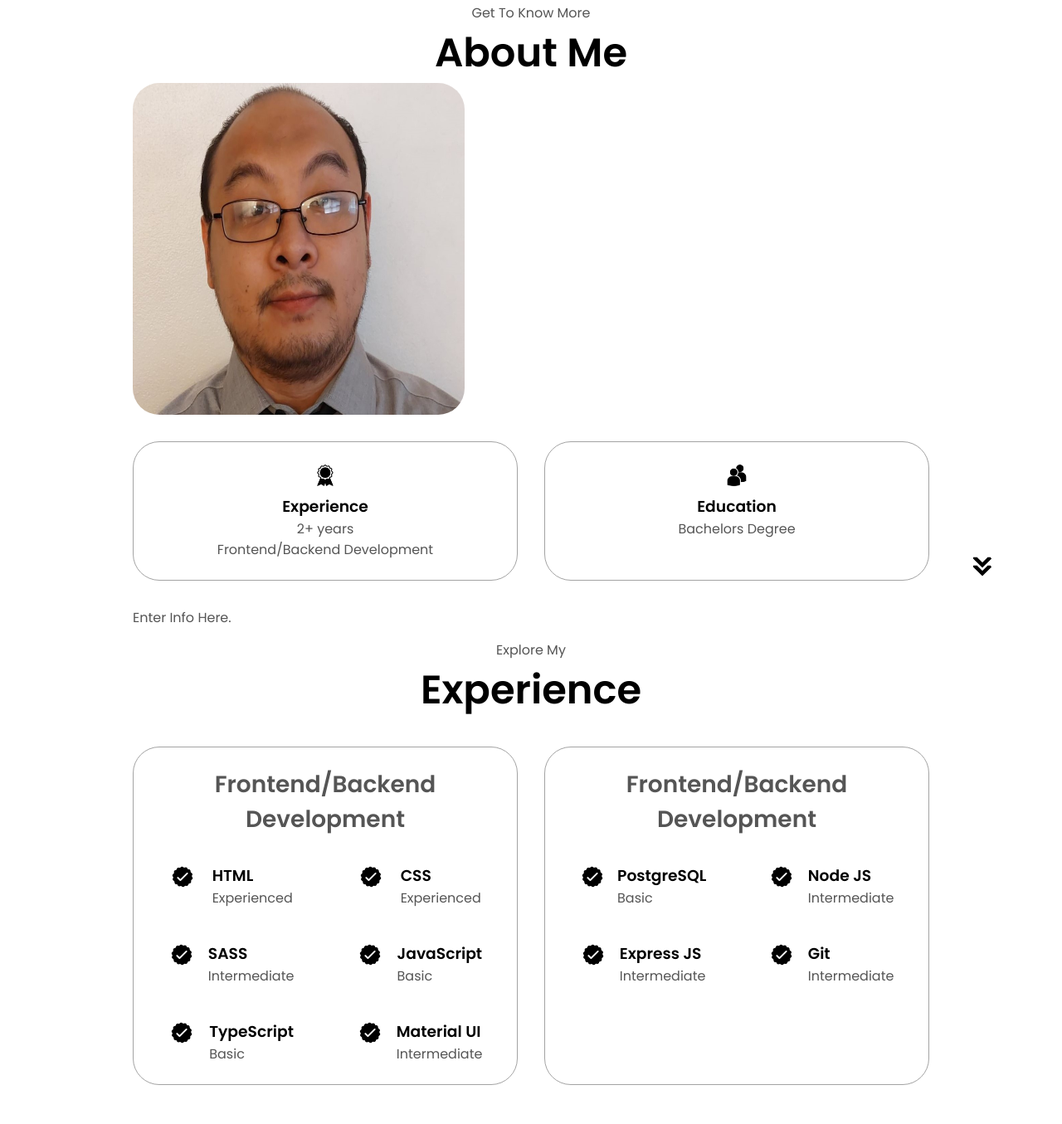
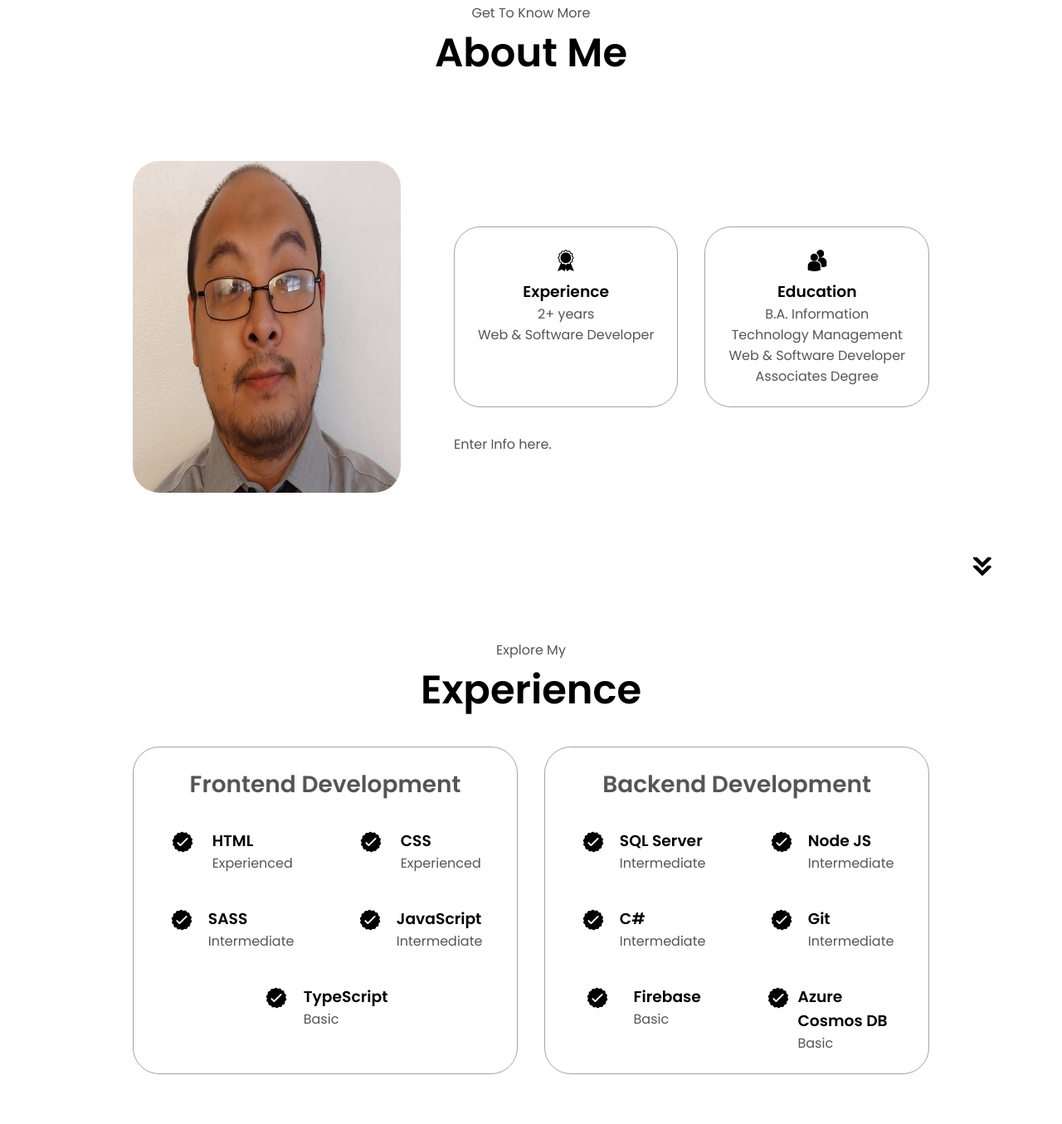
Before and after one commit to kouvang322/Personal-Portfolio, a plain HTML site: page index.html in a window 1280 px wide. Shown: the part 925-2280 px from the top of the page at 83% size. Drawn offline with Linux system fonts and the light colour scheme.

Commit message:
Changes to my info
Making it display more of my info

```diff
--- a/index.html
+++ b/index.html
@@ -46,7 +46,7 @@
         <div class="btn-container">
           <button
             class="btn btn-color-2"
-            onclick="window.open('./assets/resume-example.pdf')"
+            onclick="window.open('./assets/Kou-Vang-Resume.pdf')"
           >
             Download CV
           </button>
@@ -90,21 +90,21 @@
                 class="icon"
               />
               <h3>Experience</h3>
-              <p>2+ years <br />Frontend/Backend Development</p>
+              <p>2+ years <br/> Web & Software Developer</p>
             </div>
             <div class="details-container">
               <img
-                src="./assets/education.png"
-                alt="Education icon"
-                class="icon"
-              />
-              <h3>Education</h3>
-              <p>Bachelors Degree</p>
+              src="./assets/education.png"
+              alt="Education icon"
+              class="icon"
+            />
+            <h3>Education</h3>
+            <p>B.A. Information Technology Management <br/> Web & Software Developer Associates Degree</p>
             </div>
           </div>
           <div class="text-container">
             <p>
-              Enter Info Here.
+              Enter Info here.
             </p>
           </div>
         </div>
@@ -122,7 +122,7 @@
       <div class="experience-details-container">
         <div class="about-containers">
           <div class="details-container">
-            <h2 class="experience-sub-title">Frontend/Backend Development</h2>
+            <h2 class="experience-sub-title">Frontend Development</h2>
             <div class="article-container">
               <article>
                 <img
@@ -165,7 +165,7 @@
                 />
                 <div>
                   <h3>JavaScript</h3>
-                  <p>Basic</p>
+                  <p>Intermediate</p>
                 </div>
               </article>
               <article>
@@ -179,21 +179,10 @@
                   <p>Basic</p>
                 </div>
               </article>
-              <article>
-                <img
-                  src="./assets/checkmark.png"
-                  alt="Experience icon"
-                  class="icon"
-                />
-                <div>
-                  <h3>Material UI</h3>
-                  <p>Intermediate</p>
-                </div>
-              </article>
             </div>
           </div>
           <div class="details-container">
-            <h2 class="experience-sub-title">Frontend/Backend Development</h2>
+            <h2 class="experience-sub-title">Backend Development</h2>
             <div class="article-container">
               <article>
                 <img
@@ -202,8 +191,8 @@
                   class="icon"
                 />
                 <div>
-                  <h3>PostgreSQL</h3>
-                  <p>Basic</p>
+                  <h3>SQL Server</h3>
+                  <p>Intermediate</p>
                 </div>
               </article>
               <article>
@@ -224,7 +213,7 @@
                   class="icon"
                 />
                 <div>
-                  <h3>Express JS</h3>
+                  <h3>C#</h3>
                   <p>Intermediate</p>
                 </div>
               </article>
@@ -237,6 +226,28 @@
                 <div>
                   <h3>Git</h3>
                   <p>Intermediate</p>
+                </div>
+              </article>
+              <article>
+                <img
+                  src="./assets/checkmark.png"
+                  alt="Experience icon"
+                  class="icon"
+                />
+                <div>
+                  <h3>Firebase</h3>
+                  <p>Basic</p>
+                </div>
+              </article>
+              <article>
+                <img
+                  src="./assets/checkmark.png"
+                  alt="Experience icon"
+                  class="icon"
+                />
+                <div>
+                  <h3>Azure Cosmos DB</h3>
+                  <p>Basic</p>
                 </div>
               </article>
             </div>
@@ -258,7 +269,7 @@
           <div class="details-container color-container">
             <div class="article-container">
               <img
-                src=""
+                src="./assets/project-1.png"
                 alt="Project 1"
                 class="project-img"
               />
@@ -282,7 +293,7 @@
           <div class="details-container color-container">
             <div class="article-container">
               <img
-                src=""
+                src="./assets/project-2.png"
                 alt="Project 2"
                 class="project-img"
               />
@@ -306,7 +317,7 @@
           <div class="details-container color-container">
             <div class="article-container">
               <img
-                src=""
+                src="./assets/project-3.png"
                 alt="Project 3"
                 class="project-img"
               />
@@ -346,7 +357,7 @@
             alt="Email icon"
             class="icon contact-icon email-icon"
           />
-          <p><a href="mailto:examplemail@gmail.com">kouvang322@hotmail.com</a></p>
+          <p><a href="mailto:Kouvang322@hotmail.com">Kouvang322@hotmail.com</a></p>
         </div>
         <div class="contact-info-container">
           <img
@@ -354,7 +365,7 @@
             alt="LinkedIn icon"
             class="icon contact-icon"
           />
-          <p><a href="https://www.linkedin.com">LinkedIn</a></p>
+          <p><a href="https://www.linkedin.com/in/vangkou/">LinkedIn</a></p>
         </div>
       </div>
     </section>
@@ -369,8 +380,10 @@
           </ul>
         </div>
       </nav>
-      <p>Copyright &#169; 2024 Kou Vang. All Rights Reserved.</p>
+      <p>Copyright &#169; 2023 Kou Vang. All Rights Reserved.</p>
     </footer>
+        </div>
+
     <script src="script.js"></script>
   </body>
 </html>
--- a/style.css
+++ b/style.css
@@ -164,9 +164,15 @@ section {
 
 #profile {
   display: flex;
-  justify-content: center;
+  justify-content: space-around;
   gap: 5rem;
   height: 80vh;
+}
+
+.about-pic, .profile-pic{
+  height: 100%;
+  width: 100%;
+  border-radius: 15rem;
 }
 
 .section__pic-container {
@@ -284,15 +290,7 @@ section {
 }
 
 .about-pic {
-  width: 100%;
-  height: 100%;
   border-radius: 2rem;
-}
-
-.profile-pic{
-  width: 100%;
-  height: 100%;
-  border-radius: 15rem;
 }
 
 .arrow {
@@ -312,7 +310,7 @@ section {
 }
 
 .section-container {
-  display: block;
+  display: flex;
   justify-content: space-around;
   gap: 4rem;
   height: 80%;
@@ -322,7 +320,6 @@ section {
   height: 400px;
   width: 400px;
   margin: auto 0;
-  border-radius: 50%;
 }
 
 /* EXPERIENCE SECTION */
```
Also changed, not shown: mediaqueries.css (indentation only), 1 other file.
